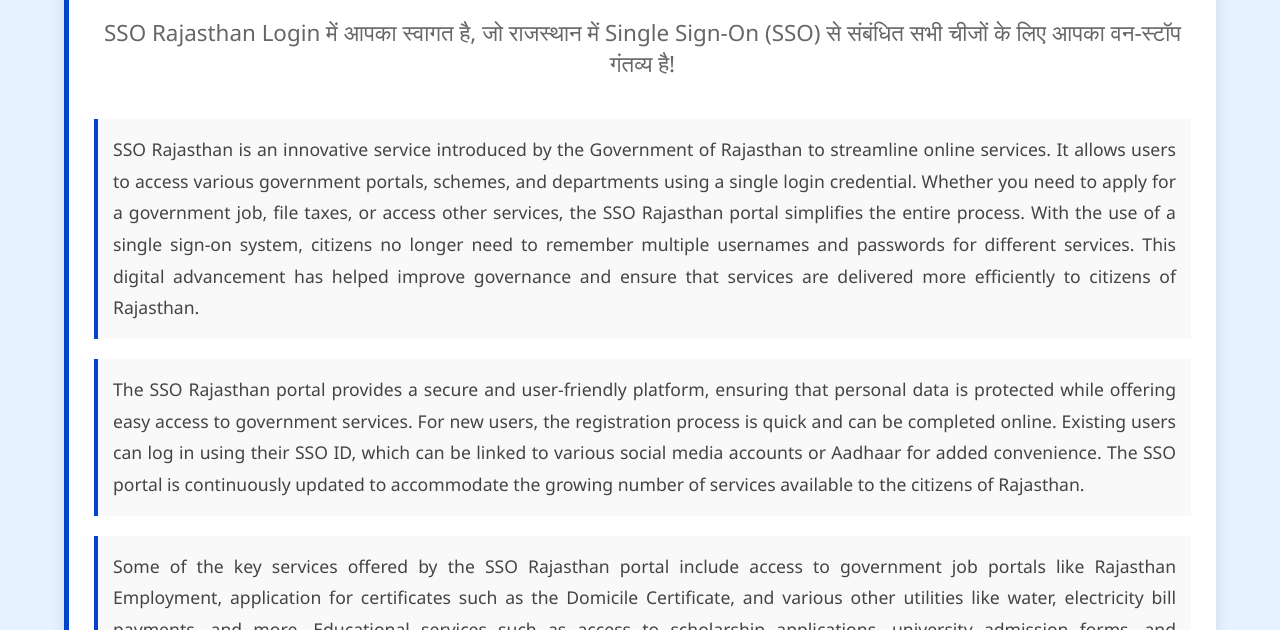
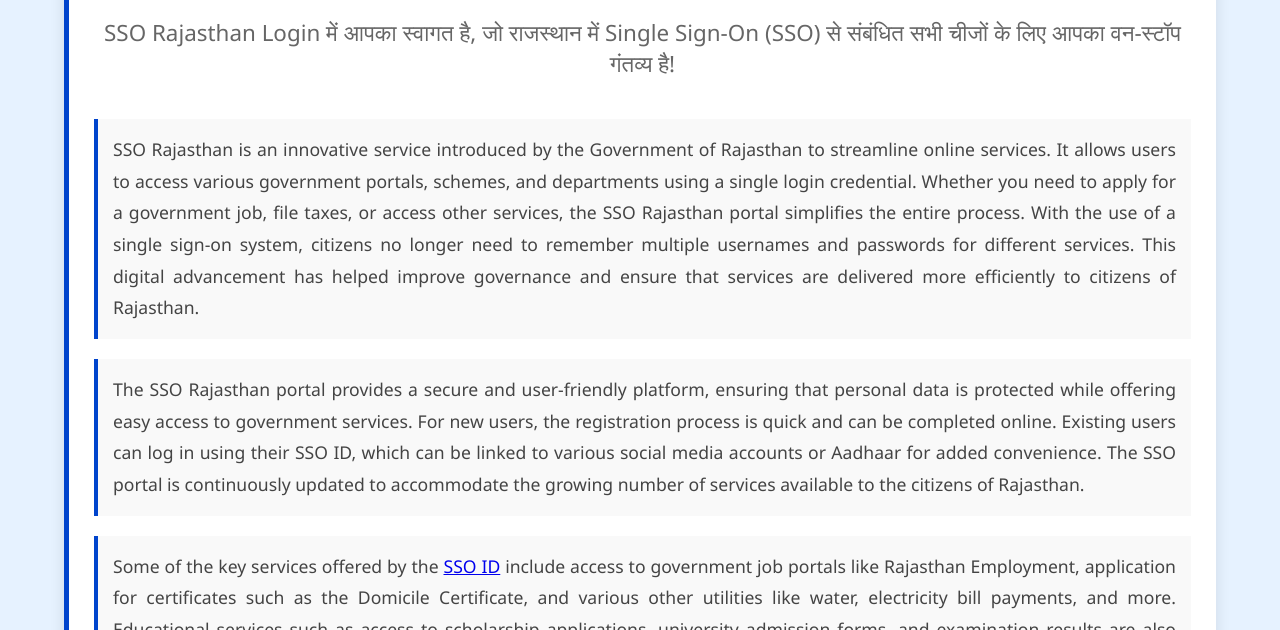
Before and after one commit to marybucy/SSO-ID, a plain HTML site: page index.html in a window 1280 px wide. Shown: the part 170-800 px from the top of the page. Drawn offline with Linux system fonts and the light colour scheme.

Commit message:
Update index.html

```diff
--- a/index.html
+++ b/index.html
@@ -123,7 +123,7 @@
         </p>
 
         <p class="long-description">
-            Some of the key services offered by the SSO Rajasthan portal include access to government job portals like Rajasthan Employment, application for certificates such as the Domicile Certificate, and various other utilities like water, electricity bill payments, and more. Educational services such as access to scholarship applications, university admission forms, and examination results are also available through the portal. This platform has revolutionized the way citizens interact with government services in Rajasthan, saving both time and effort.
+            Some of the key services offered by the <a href="https://ssorajasthanlogin.in/">SSO ID</a> include access to government job portals like Rajasthan Employment, application for certificates such as the Domicile Certificate, and various other utilities like water, electricity bill payments, and more. Educational services such as access to scholarship applications, university admission forms, and examination results are also available through the portal. This platform has revolutionized the way citizens interact with government services in Rajasthan, saving both time and effort.
         </p>
 
         <p class="long-description">
```
